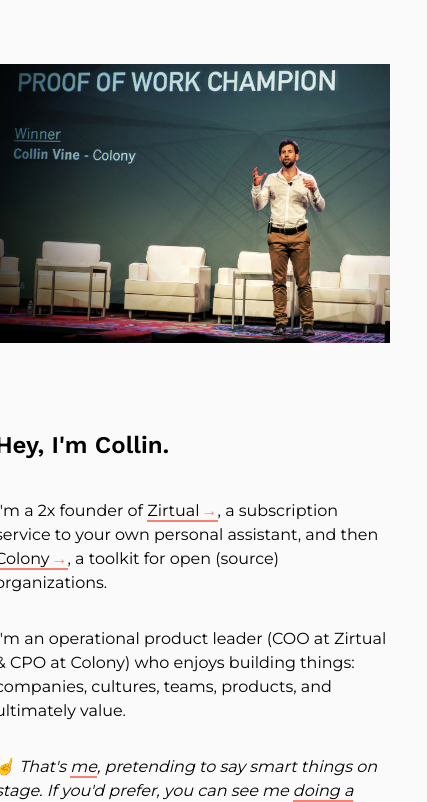
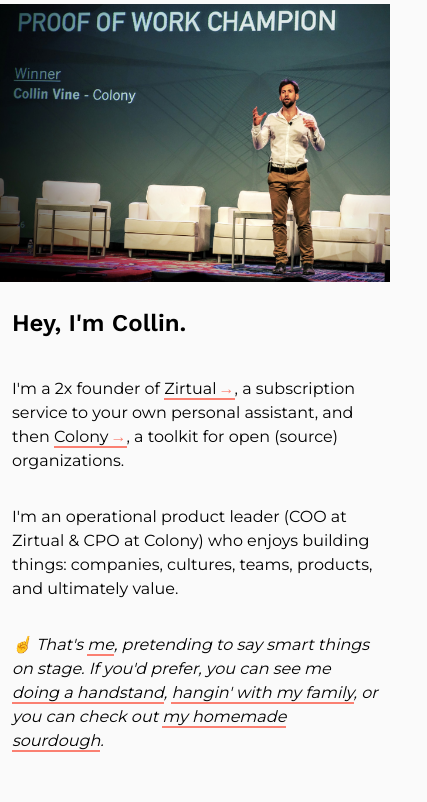
Before and after one commit to collinvine/collinvine.github.io, a plain HTML site: page index.html in a window 390 px wide. Shown: the top 802 px of the page, 427 px wide, since content can reach past the window. Drawn offline with nearby package versions, Linux system fonts and the light colour scheme.

Commit message:
Fix mobile layout

```diff
--- a/main.css
+++ b/main.css
@@ -35,7 +35,6 @@ h6 {
 
 .landing__intro {
   max-width: 600px;
-  min-width: 400px;
   display: flex;
   flex-direction: column;
   justify-content: center;
@@ -111,10 +110,13 @@ h6 {
   }
 
   .landing__image {
-    min-height: 400px;
     width: 100%;
     height: 100%;
     object-fit: contain;
+  }
+
+  .landing__intro {
+    padding: 0 12px;
   }
 
   .icons {
```
